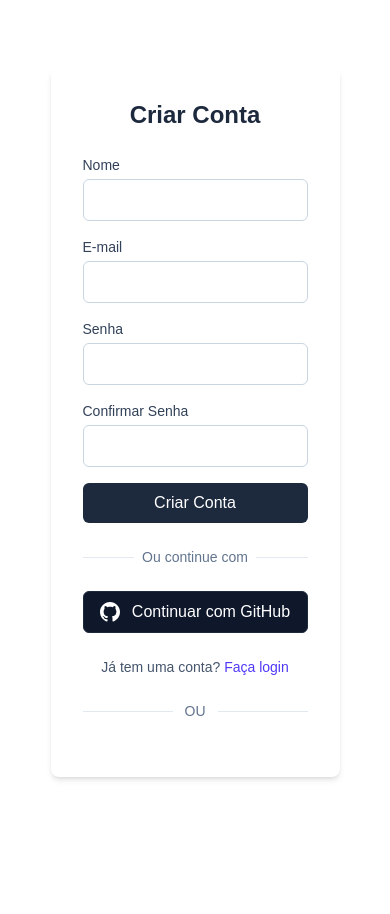
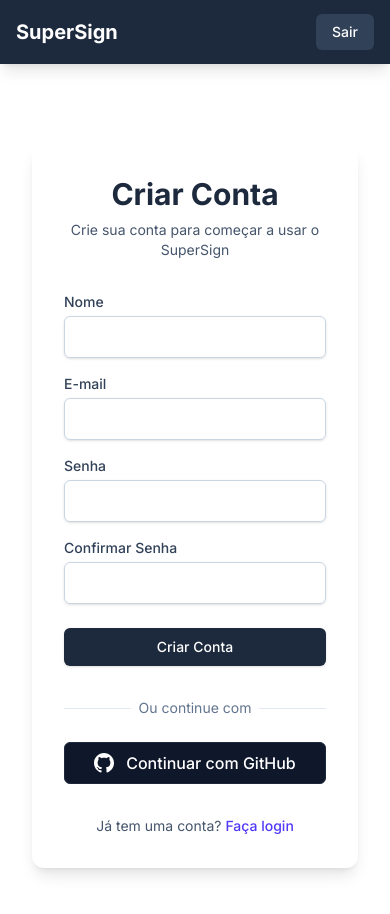
Before and after one commit to killu4kun/supersign-challenge, a Next.js app: page /register in a window 390 px wide. Shown: the top 914 px of the page. Before the commit the page ends 844 px from the top, so only its background shows below. Built offline with nearby package versions, Linux system fonts and the light colour scheme.

Commit message:
atualizando o layout da pagina e responsividade

```diff
--- a/src/app/(auth)/page.tsx
+++ b/src/app/(auth)/page.tsx
@@ -32,26 +32,35 @@
   };
 
   return (
-    <div className='max-w-md mx-auto mt-10 p-6 bg-white rounded-lg shadow-md'>
-      <h1 className='text-2xl font-bold mb-4 text-slate-800'>Login</h1>
+    <div className='min-h-[calc(100vh-4rem)] flex items-center justify-center py-12 px-4 sm:px-6 lg:px-8'>
+      <div className='max-w-md w-full space-y-8 bg-white p-8 rounded-xl shadow-lg'>
+        <div>
+          <h1 className='text-3xl font-bold text-center text-slate-800'>
+            Login
+          </h1>
+          <p className='mt-2 text-center text-sm text-slate-600'>
+            Entre com sua conta para continuar
+          </p>
+        </div>
 
         {error && (
-        <div className='mb-4 p-3 bg-red-50 text-red-700 rounded-md border border-red-200'>
+          <div className='p-4 bg-red-50 text-red-700 rounded-lg border border-red-200'>
             {error}
           </div>
         )}
 
         {searchParams.get('registered') && (
-        <div className='mb-4 p-3 bg-green-50 text-green-700 rounded-md border border-green-200'>
+          <div className='p-4 bg-green-50 text-green-700 rounded-lg border border-green-200'>
             Conta criada com sucesso! Faça login para continuar.
           </div>
         )}
 
-      <form onSubmit={handleSubmit} className='space-y-4'>
+        <form onSubmit={handleSubmit} className='mt-8 space-y-6'>
+          <div className='space-y-4'>
             <div>
               <label
                 htmlFor='email'
-            className='block text-sm font-medium text-slate-700 mb-1'
+                className='block text-sm font-medium text-slate-700'
               >
                 Email
               </label>
@@ -59,15 +68,16 @@
                 id='email'
                 name='email'
                 type='email'
+                autoComplete='email'
+                required
                 placeholder='Digite seu email'
-            className='w-full p-2 border border-slate-300 rounded-md focus:outline-none focus:ring-2 focus:ring-indigo-500 focus:border-indigo-500 text-slate-700 placeholder-slate-400'
-            required
+                className='mt-1 block w-full px-3 py-2 border border-slate-300 rounded-md shadow-sm focus:outline-none focus:ring-2 focus:ring-indigo-500 focus:border-indigo-500 text-slate-700 placeholder-slate-400'
               />
             </div>
             <div>
               <label
                 htmlFor='password'
-            className='block text-sm font-medium text-slate-700 mb-1'
+                className='block text-sm font-medium text-slate-700'
               >
                 Senha
               </label>
@@ -75,14 +85,17 @@
                 id='password'
                 name='password'
                 type='password'
+                autoComplete='current-password'
+                required
                 placeholder='Digite sua senha'
-            className='w-full p-2 border border-slate-300 rounded-md focus:outline-none focus:ring-2 focus:ring-indigo-500 focus:border-indigo-500 text-slate-700 placeholder-slate-400'
-            required
+                className='mt-1 block w-full px-3 py-2 border border-slate-300 rounded-md shadow-sm focus:outline-none focus:ring-2 focus:ring-indigo-500 focus:border-indigo-500 text-slate-700 placeholder-slate-400'
               />
             </div>
+          </div>
+
           <button
             type='submit'
-          className='w-full bg-slate-800 text-white p-2 rounded-md hover:bg-slate-700 focus:outline-none focus:ring-2 focus:ring-offset-2 focus:ring-slate-500 transition-colors duration-200'
+            className='w-full flex justify-center py-2 px-4 border border-transparent rounded-md shadow-sm text-sm font-medium text-white bg-slate-800 hover:bg-slate-700 focus:outline-none focus:ring-2 focus:ring-offset-2 focus:ring-slate-500 transition-colors duration-200'
           >
             Entrar
           </button>
@@ -105,17 +118,18 @@
           </div>
         </div>
 
-      <div className='mt-6 text-center'>
+        <div className='text-center'>
           <p className='text-sm text-slate-600'>
             Não tem uma conta?
             <Link
               href='/register'
-            className='text-indigo-600 hover:text-indigo-500 hover:underline font-medium ml-1'
+              className='font-medium text-indigo-600 hover:text-indigo-500 hover:underline ml-1'
             >
               Registrar-se
             </Link>
           </p>
         </div>
       </div>
+    </div>
   );
 }
--- a/src/app/(auth)/register/page.tsx
+++ b/src/app/(auth)/register/page.tsx
@@ -4,11 +4,17 @@
 
 export default function RegisterPage() {
   return (
-    <div className='max-w-md mx-auto p-6'>
-      <div className='bg-white p-8 rounded-lg shadow-md'>
-        <h1 className='text-2xl font-bold text-center mb-6 text-slate-800'>
-          Criar Conta
-        </h1>
+    <div className='min-h-[calc(100vh-4rem)] flex items-center justify-center py-12 px-4 sm:px-6 lg:px-8'>
+      <div className='max-w-md w-full space-y-8 bg-white p-8 rounded-xl shadow-lg'>
+        <div>
+          <h1 className='text-3xl font-bold text-center text-slate-800'>
+            Criar Conta
+          </h1>
+          <p className='mt-2 text-center text-sm text-slate-600'>
+            Crie sua conta para começar a usar o SuperSign
+          </p>
+        </div>
+
         <RegisterForm />
 
         <div className='mt-6'>
@@ -28,27 +34,17 @@
           </div>
         </div>
 
-        <div className='mt-6 text-center'>
+        <div className='text-center'>
           <p className='text-sm text-slate-600'>
             Já tem uma conta?{' '}
             <Link
               href='/'
-              className='text-indigo-600 hover:text-indigo-500 hover:underline'
+              className='font-medium text-indigo-600 hover:text-indigo-500 hover:underline'
             >
               Faça login
             </Link>
           </p>
         </div>
-
-        {/* Divisor opcional para login social */}
-        <div className='flex items-center my-6'>
-          <div className='flex-1 border-t border-slate-200'></div>
-          <span className='px-3 text-slate-500 text-sm'>OU</span>
-          <div className='flex-1 border-t border-slate-200'></div>
-        </div>
-
-        {/* Componente de login social (opcional) */}
-        {/* <SocialButtons /> */}
       </div>
     </div>
   );
--- a/src/app/layout.tsx
+++ b/src/app/layout.tsx
@@ -1,5 +1,15 @@
-import "../styles/global.css";
+import type { Metadata } from 'next';
+import { Inter } from 'next/font/google';
+import '@/styles/global.css';
 import AuthProvider from '@/components/providers/SessionProvider';
+import Navbar from '@/components/shared/Navbar';
+
+const inter = Inter({ subsets: ['latin'] });
+
+export const metadata: Metadata = {
+  title: 'SuperSign - Assinatura Digital',
+  description: 'Sistema de assinatura digital de documentos',
+};
 
 export default function RootLayout({
   children,
@@ -8,8 +18,15 @@
 }) {
   return (
     <html lang='pt-BR'>
-      <body className='bg-gray-50 min-h-screen flex items-center justify-center'>
-        <AuthProvider>{children}</AuthProvider>
+      <body className={`${inter.className} min-h-screen bg-slate-50`}>
+        <AuthProvider>
+          <div className='flex flex-col min-h-screen'>
+            <Navbar />
+            <main className='flex-1 container mx-auto px-4 py-8'>
+              {children}
+            </main>
+          </div>
+        </AuthProvider>
       </body>
     </html>
   );
--- a/src/components/auth/RegisterForm.tsx
+++ b/src/components/auth/RegisterForm.tsx
@@ -34,85 +34,103 @@
   });
 
   return (
-    <form onSubmit={onSubmit} className='space-y-4'>
+    <form onSubmit={onSubmit} className='mt-8 space-y-6'>
+      <div className='space-y-4'>
         <div>
           <label
             htmlFor='name'
-          className='block text-sm font-medium text-slate-700 mb-1'
+            className='block text-sm font-medium text-slate-700'
           >
             Nome
           </label>
           <input
             {...register('name')}
             type='text'
-          className='w-full p-2 border border-slate-300 rounded-md focus:outline-none focus:ring-2 focus:ring-indigo-500 focus:border-indigo-500 text-slate-700 placeholder-slate-400'
+            id='name'
+            autoComplete='name'
+            required
+            className='mt-1 block w-full px-3 py-2 border border-slate-300 rounded-md shadow-sm focus:outline-none focus:ring-2 focus:ring-indigo-500 focus:border-indigo-500 text-slate-700 placeholder-slate-400'
           />
           {errors.name && (
-          <p className='text-red-600 text-sm mt-1'>{errors.name.message}</p>
+            <p className='mt-1 text-sm text-red-600'>{errors.name.message}</p>
           )}
         </div>
 
         <div>
           <label
             htmlFor='email'
-          className='block text-sm font-medium text-slate-700 mb-1'
+            className='block text-sm font-medium text-slate-700'
           >
             E-mail
           </label>
           <input
             {...register('email')}
             type='email'
-          className='w-full p-2 border border-slate-300 rounded-md focus:outline-none focus:ring-2 focus:ring-indigo-500 focus:border-indigo-500 text-slate-700 placeholder-slate-400'
+            id='email'
+            autoComplete='email'
+            required
+            className='mt-1 block w-full px-3 py-2 border border-slate-300 rounded-md shadow-sm focus:outline-none focus:ring-2 focus:ring-indigo-500 focus:border-indigo-500 text-slate-700 placeholder-slate-400'
           />
           {errors.email && (
-          <p className='text-red-600 text-sm mt-1'>{errors.email.message}</p>
+            <p className='mt-1 text-sm text-red-600'>{errors.email.message}</p>
           )}
         </div>
 
         <div>
           <label
             htmlFor='password'
-          className='block text-sm font-medium text-slate-700 mb-1'
+            className='block text-sm font-medium text-slate-700'
           >
             Senha
           </label>
           <input
             {...register('password')}
             type='password'
-          className='w-full p-2 border border-slate-300 rounded-md focus:outline-none focus:ring-2 focus:ring-indigo-500 focus:border-indigo-500 text-slate-700 placeholder-slate-400'
+            id='password'
+            autoComplete='new-password'
+            required
+            className='mt-1 block w-full px-3 py-2 border border-slate-300 rounded-md shadow-sm focus:outline-none focus:ring-2 focus:ring-indigo-500 focus:border-indigo-500 text-slate-700 placeholder-slate-400'
           />
           {errors.password && (
-          <p className='text-red-600 text-sm mt-1'>{errors.password.message}</p>
+            <p className='mt-1 text-sm text-red-600'>
+              {errors.password.message}
+            </p>
           )}
         </div>
 
         <div>
           <label
             htmlFor='confirmPassword'
-          className='block text-sm font-medium text-slate-700 mb-1'
+            className='block text-sm font-medium text-slate-700'
           >
             Confirmar Senha
           </label>
           <input
             {...register('confirmPassword')}
             type='password'
-          className='w-full p-2 border border-slate-300 rounded-md focus:outline-none focus:ring-2 focus:ring-indigo-500 focus:border-indigo-500 text-slate-700 placeholder-slate-400'
+            id='confirmPassword'
+            autoComplete='new-password'
+            required
+            className='mt-1 block w-full px-3 py-2 border border-slate-300 rounded-md shadow-sm focus:outline-none focus:ring-2 focus:ring-indigo-500 focus:border-indigo-500 text-slate-700 placeholder-slate-400'
           />
           {errors.confirmPassword && (
-          <p className='text-red-600 text-sm mt-1'>
+            <p className='mt-1 text-sm text-red-600'>
               {errors.confirmPassword.message}
             </p>
           )}
         </div>
+      </div>
 
       {errors.root?.message && (
-        <p className='text-red-600 text-sm'>{errors.root.message}</p>
+        <div className='p-4 bg-red-50 text-red-700 rounded-lg border border-red-200'>
+          {errors.root.message}
+        </div>
       )}
 
       <button
         type='submit'
         disabled={isSubmitting}
-        className='w-full bg-slate-800 text-white p-2 rounded-md hover:bg-slate-700 focus:outline-none focus:ring-2 focus:ring-offset-2 focus:ring-slate-500 transition-colors duration-200 disabled:opacity-50 disabled:cursor-not-allowed'
+        className='w-full flex justify-center py-2 px-4 border border-transparent rounded-md shadow-sm text-sm font-medium text-white bg-slate-800 hover:bg-slate-700 focus:outline-none focus:ring-2 focus:ring-offset-2 focus:ring-slate-500 transition-colors duration-200 disabled:opacity-50 disabled:cursor-not-allowed'
       >
         {isSubmitting ? 'Criando conta...' : 'Criar Conta'}
       </button>
--- a/src/components/shared/Navbar.tsx
+++ b/src/components/shared/Navbar.tsx
@@ -45,7 +45,7 @@
           </div>
           <div className='flex items-center'>
             <button
-              onClick={() => signOut({ callbackUrl: '/login' })}
+              onClick={() => signOut({ callbackUrl: '/' })}
               className='ml-4 px-4 py-2 text-sm font-medium text-white bg-slate-700 rounded-md hover:bg-slate-600 focus:outline-none focus:ring-2 focus:ring-offset-2 focus:ring-slate-500 transition-colors duration-200'
             >
               Sair
```
Lines whose indentation alone changed are shown as unchanged.
